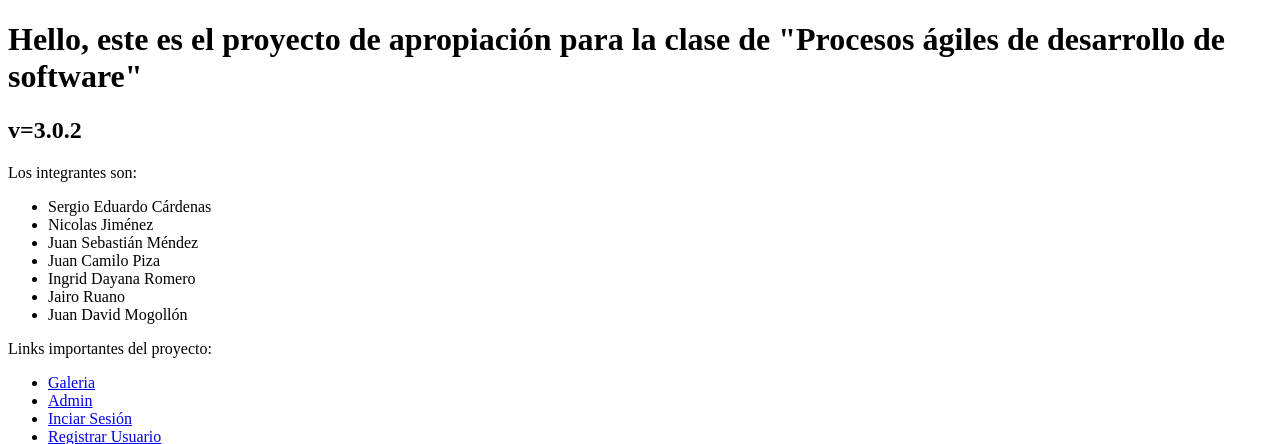
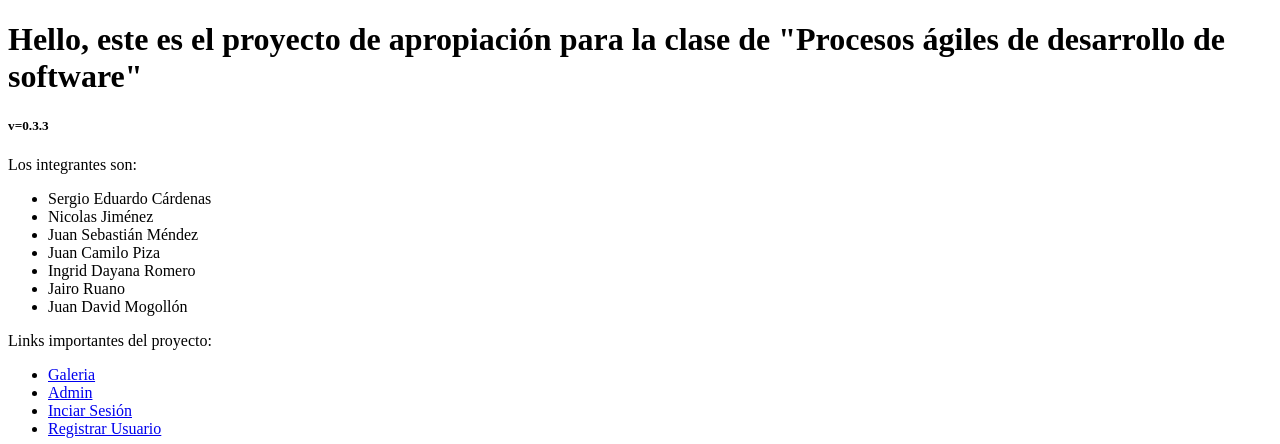
Before and after one commit to jdmogollonp/Agiles_Apropiacion, a Django app: page / in a window 1280 px wide. Shown: the top 444 px of the page. Run offline with Django 3.2, Linux system fonts and the light colour scheme.

Commit message:
update version 0.3.3

```diff
--- a/galeria/templates/home.html
+++ b/galeria/templates/home.html
@@ -6,7 +6,7 @@
 </head>
 <body>
     <h1>Hello, este es el proyecto de apropiación para la clase de "Procesos ágiles de desarrollo de software"</h1>
-    <h2>v=3.0.2</h2>
+    <h5>v=0.3.3</h5>
 <p>Los integrantes son:</p>
 <ul>
     <li>Sergio Eduardo Cárdenas</li>
```
